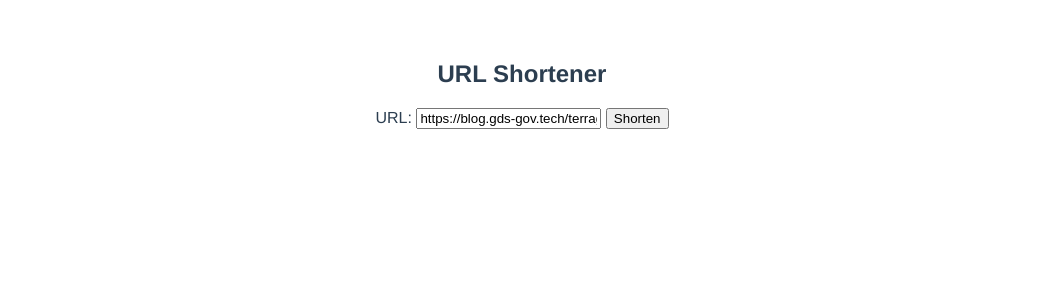
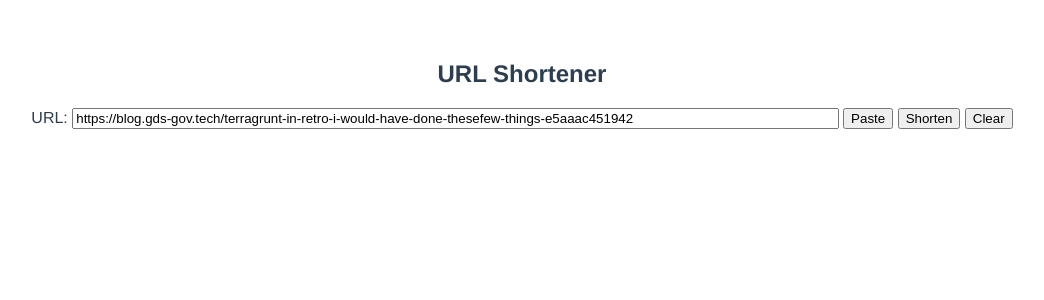
Before and after one commit to constanxe/url-shortener, a Vue app in the folder client/: page / in a window 1280 px wide. Shown: the top 300 px of the page, without its empty margins (118-1162 px from the left). Built offline with nearby package versions, Linux system fonts and the light colour scheme.

Commit message:
client: add clear+paste buttons, lengthen input field, reorder `isValidUrl()`

```diff
--- a/client/src/App.vue
+++ b/client/src/App.vue
@@ -1,9 +1,9 @@
 <template>
   <div id="app">
     <h2>URL Shortener</h2>
-    URL: <input type="url" v-model="urlInput"> <button @click="generateShortenedUrl()" @keydown.enter="generateShortenedUrl()">Shorten</button><br>
+    URL: <input type="url" v-model="urlInput"> <button @click="pasteUrlInput()">Paste</button> <button @click="generateShortenedUrl()" @keydown.enter="generateShortenedUrl()">Shorten</button> <button @click="urlInput = ''">Clear</button>
     <div v-if="shortenedUrl">
-      Shortened URL: <a target="_blank" :href="shortenedUrl">{{shortenedUrl}}</a> <button @click="copyShortenedUrl()">Copy</button>
+      Shortened URL: <a target="_blank" :href="shortenedUrl">{{shortenedUrl}}</a> <button @click="copyShortenedUrl()">Copy</button> <button @click="shortenedUrl = ''">Clear</button>
     </div>
     <div class="error">{{errorMessage}}</div>
   </div>
@@ -26,6 +26,14 @@
     }
   },
   methods: {
+    isValidUrl(input) {
+      try {
+      	return Boolean(new URL(input));
+      } catch (error) {
+      	return false;
+      }
+    },
+
     generateShortenedUrl() {
       this.shortenedUrl = '';
 
@@ -44,17 +52,14 @@
         .then(response => this.shortenedUrl = 'http://localhost:3000/' + response.data.shortened_key)
         .catch(error => this.errorMessage = error.response.data.message || error.message);
     },
+    pasteUrlInput() {
+      navigator.clipboard.readText()
+        .then(text => this.urlInput = text)
+        .catch(err => this.errorMessage = 'Failed to read clipboard contents due to ' + err);
+    },
     copyShortenedUrl() {
-      navigator.clipboard.writeText(this.shortenedUrl)
+      navigator.clipboard.writeText(this.shortenedUrl);
     },
-
-    isValidUrl(input) {
-      try {
-      	return Boolean(new URL(input));
-      } catch (error) {
-      	return false;
-      }
-    }
   }
 }
 </script>
@@ -71,6 +76,7 @@
 
 input {
   margin-bottom: 6px;
+  width: 60%;
 }
 
 .error {
```
